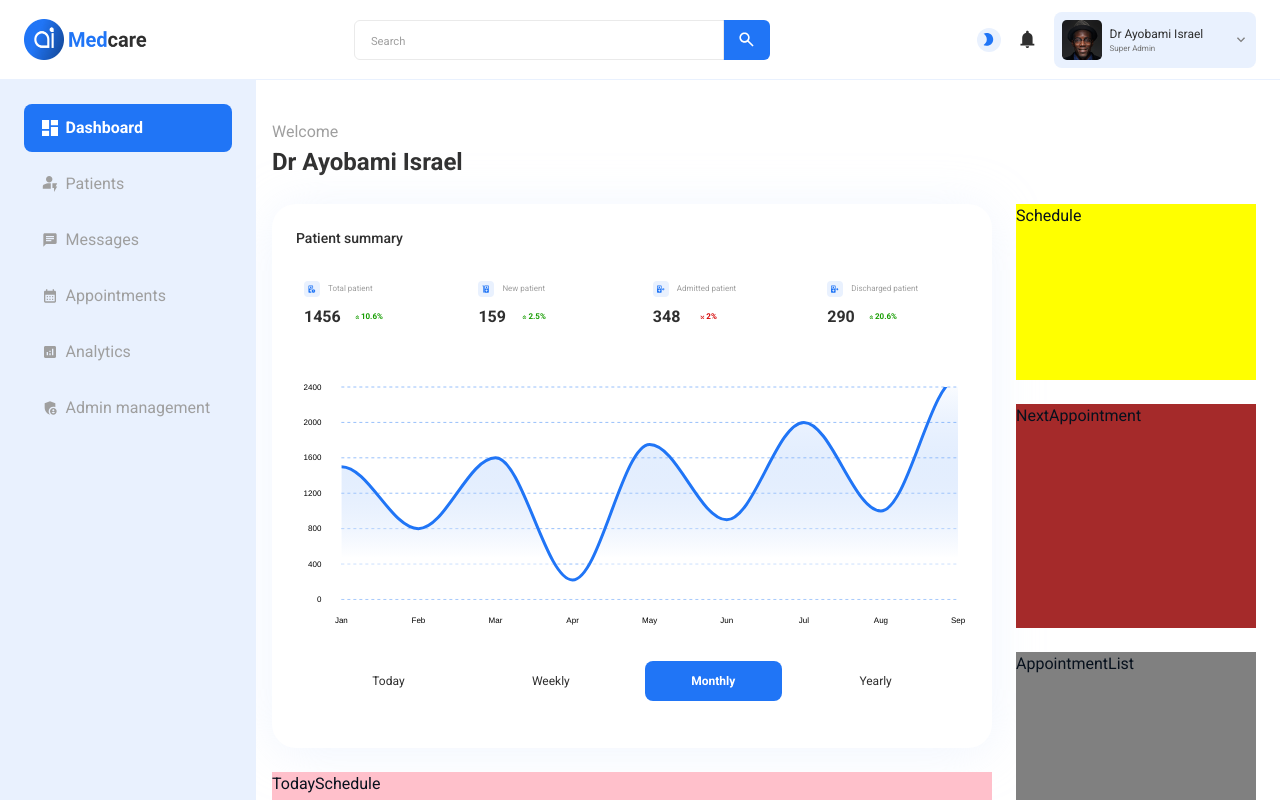
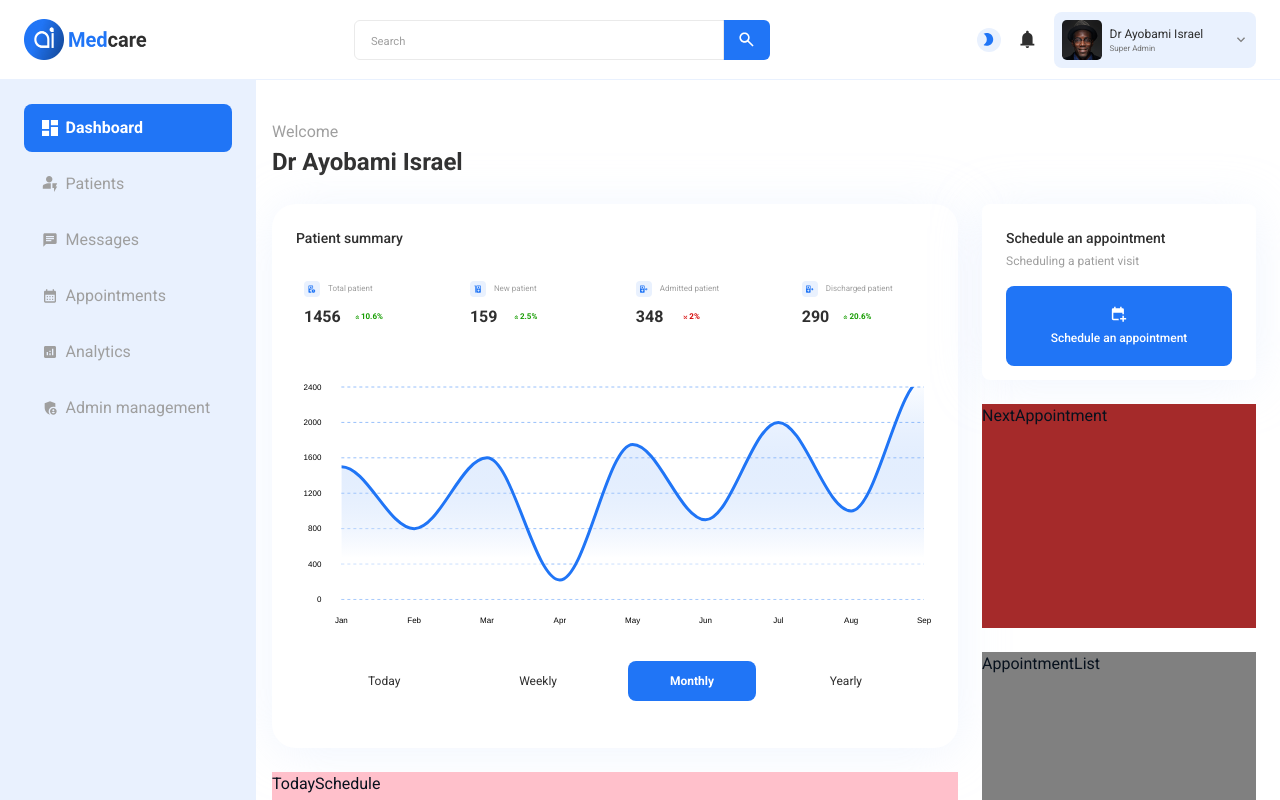
Before and after one commit to ayodeji1167/medcare, a React (Vite) app: page / in a window 1280 px wide. Shown: the top 800 px of the page. Built offline with nearby package versions, Linux system fonts and the light colour scheme.

Commit message:
schedule appointment done

```diff
--- a/src/features/dashboard/components/dashboard/Dashboard.tsx
+++ b/src/features/dashboard/components/dashboard/Dashboard.tsx
@@ -17,7 +17,7 @@ export function Dashboard() {
           Dr Ayobami Israel
         </Text>
       </Box>
-      <Grid templateColumns={'3fr 1fr'} gap="1.5rem">
+      <Grid templateColumns={'3fr 1.2fr'} gap="1.5rem">
         <Stack spacing={'1.5rem'}>
           <Chart />
           <TodaySchedule />
--- a/src/features/dashboard/components/dashboard/Schedule.tsx
+++ b/src/features/dashboard/components/dashboard/Schedule.tsx
@@ -1,10 +1,44 @@
-import { Box } from '@chakra-ui/react';
-import React from 'react';
+import { Box, Icon, Stack, Text } from '@chakra-ui/react';
+import { ReactComponent as CalendarIcon } from '@/assets/icons/dashboard/calendar.svg';
 
 export default function Schedule() {
   return (
-    <Box bg={'yellow'} h={'11rem'}>
-      Schedule
+    <Box
+      bg={'white'}
+      h={'11rem'}
+      boxShadow="0px 4px 50px 0px #E9F1FEB2"
+      p={'1.5rem'}
+      rounded={'.5rem'}
+    >
+      <Text
+        color={'#2F2F2F'}
+        mb={'.2rem'}
+        fontSize={'.875rem'}
+        fontWeight={500}
+      >
+        Schedule an appointment
+      </Text>
+      <Text color={'#9F9F9F'} fontSize={'.75rem'}>
+        Scheduling a patient visit
+      </Text>
+      <Stack
+        color={'white'}
+        bg={'primary.500'}
+        alignItems={'center'}
+        justifyContent={'center'}
+        rounded={'.5rem'}
+        h={'5rem'}
+        spacing={'0rem'}
+        mt={'1rem'}
+        cursor={'pointer'}
+      >
+        <Box>
+          <Icon as={CalendarIcon} />
+        </Box>
+        <Text fontWeight={500} fontSize={'.75rem'}>
+          Schedule an appointment
+        </Text>
+      </Stack>
     </Box>
   );
 }
```
Also changed, not shown: src/assets/icons/dashboard/calendar.svg (added).
